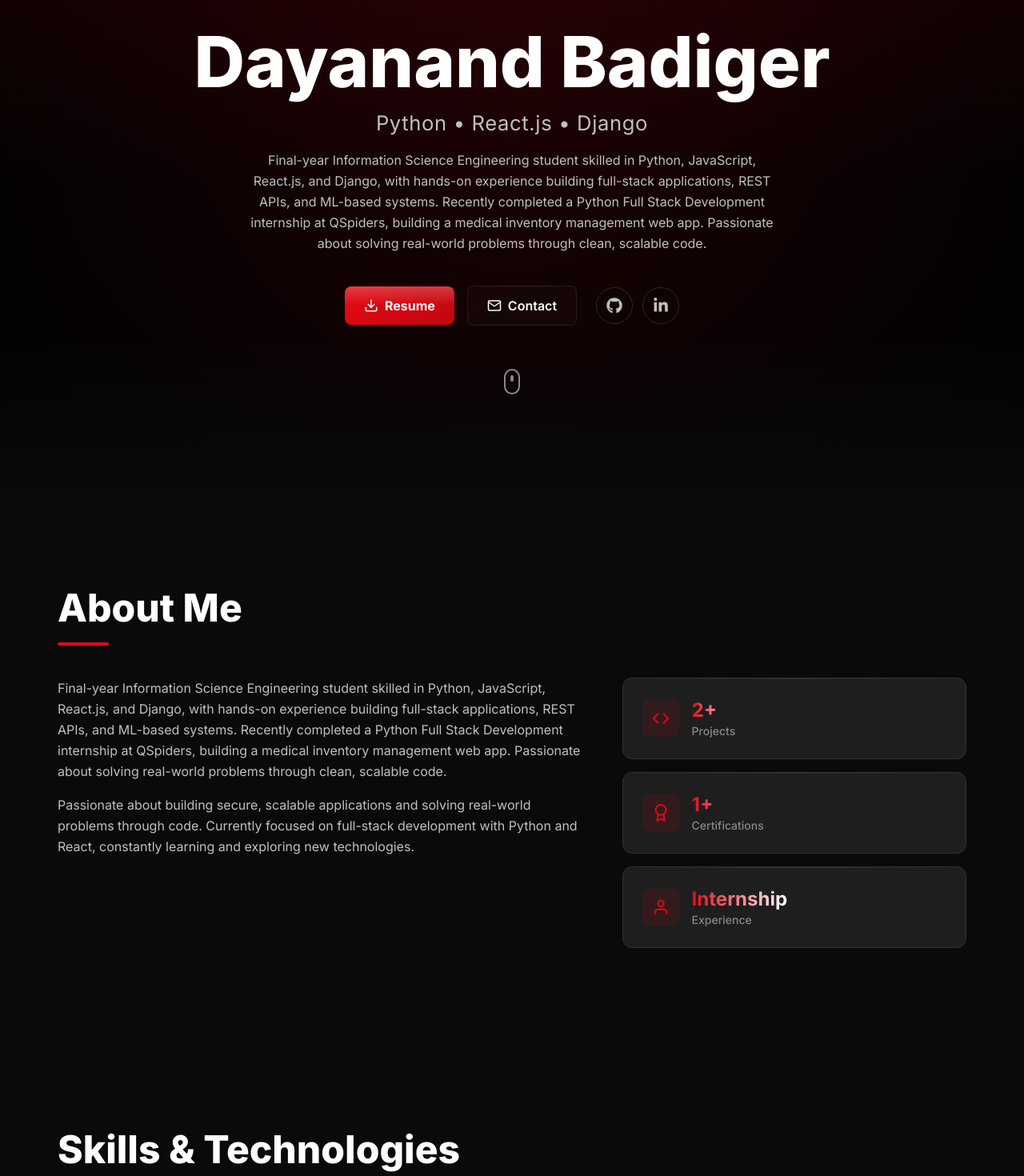
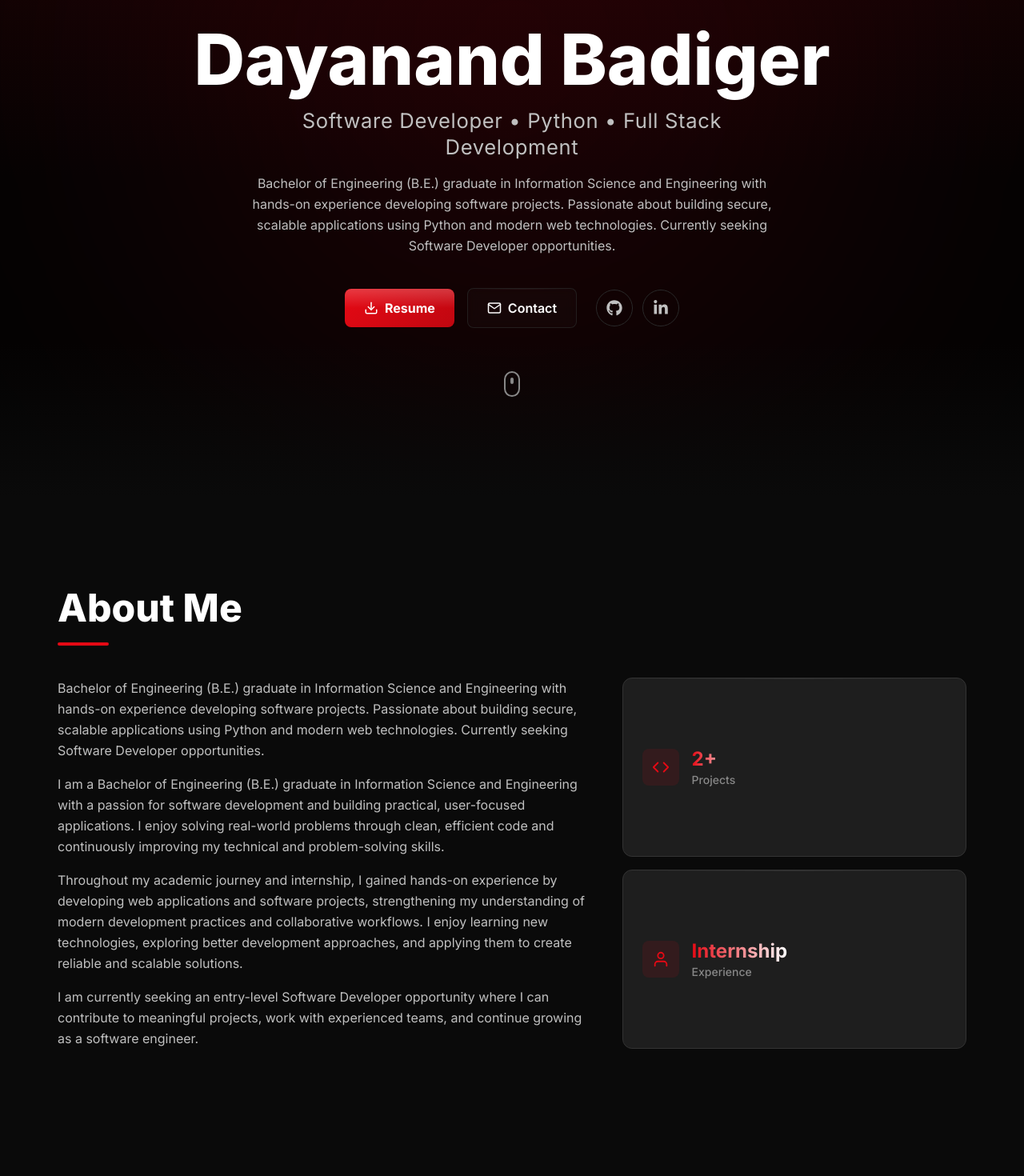
Before and after one commit to BDayanand/dayanand, a React (Vite) app: page / in a window 1280 px wide. Shown: the part 180-1650 px from the top of the page at 80% size. Built offline with nearby package versions, Linux system fonts and the light colour scheme; the HTML template or start-up script is replaced by a standard one.

Commit message:
chenges in profile

```diff
--- a/public/resume.html
+++ b/public/resume.html
@@ -179,7 +179,7 @@
 
     <div class="section">
       <h2>Summary</h2>
-      <p class="summary">Information Science Engineering candidate with strong Python and object-oriented programming skills and hands-on experience in developing software projects. Quick learner with strong problem-solving abilities, eager to apply technical skills and contribute to software development in a professional environment.</p>
+      <p class="summary">Bachelor of Engineering (B.E.) graduate in Information Science and Engineering with strong skills in Python and Object-Oriented Programming, along with hands-on experience developing software projects. Familiar with JavaScript, React.js, Django, SQL, and Firebase, with experience using Git, GitHub, Vercel, and Render for version control and deployment. Quick learner with strong problem-solving abilities, eager to contribute to software development while continuously enhancing technical skills.</p>
     </div>
 
       <div class="section skill-cat">
--- a/src/components/About.jsx
+++ b/src/components/About.jsx
@@ -5,7 +5,7 @@ import { personalInfo } from '../data/resumeData';
 
 const stats = [
   { icon: FiCode, label: 'Projects', value: '2+' },
-  { icon: FiAward, label: 'Certifications', value: '1+' },
+
   { icon: FiUser, label: 'Experience', value: 'Internship' },
 ];
 
@@ -57,9 +57,13 @@ export default function About() {
               {personalInfo.summary}
             </p>
             <p className="text-text-secondary leading-relaxed text-base">
-              Passionate about building secure, scalable applications and solving real-world problems
-              through code. Currently focused on full-stack development with Python and React,
-              constantly learning and exploring new technologies.
+              I am a Bachelor of Engineering (B.E.) graduate in Information Science and Engineering with a passion for software development and building practical, user-focused applications. I enjoy solving real-world problems through clean, efficient code and continuously improving my technical and problem-solving skills.
+            </p>
+            <p className="text-text-secondary leading-relaxed text-base">
+              Throughout my academic journey and internship, I gained hands-on experience by developing web applications and software projects, strengthening my understanding of modern development practices and collaborative workflows. I enjoy learning new technologies, exploring better development approaches, and applying them to create reliable and scalable solutions.
+            </p>
+            <p className="text-text-secondary leading-relaxed text-base">
+              I am currently seeking an entry-level Software Developer opportunity where I can contribute to meaningful projects, work with experienced teams, and continue growing as a software engineer.
             </p>
           </motion.div>
 
--- a/src/data/resumeData.js
+++ b/src/data/resumeData.js
@@ -1,9 +1,9 @@
 export const personalInfo = {
   name: 'Dayanand Badiger',
   title: 'Information Science Engineering Graduate',
-  tagline: 'Python • React.js • Django',
+  tagline: 'Software Developer • Python • Full Stack Development',
   summary:
-    "Final-year Information Science Engineering student skilled in Python, JavaScript, React.js, and Django, with hands-on experience building full-stack applications, REST APIs, and ML-based systems. Recently completed a Python Full Stack Development internship at QSpiders, building a medical inventory management web app. Passionate about solving real-world problems through clean, scalable code.",
+    "Bachelor of Engineering (B.E.) graduate in Information Science and Engineering with hands-on experience developing software projects. Passionate about building secure, scalable applications using Python and modern web technologies. Currently seeking Software Developer opportunities.",
   phone: '+917676406262',
   email: 'bdayanand21@gmail.com',
   linkedin: 'https://www.linkedin.com/in/dayanandbadiger',
```
Also changed, not shown: 1 other file (tests, documents, lock files or other folders).
